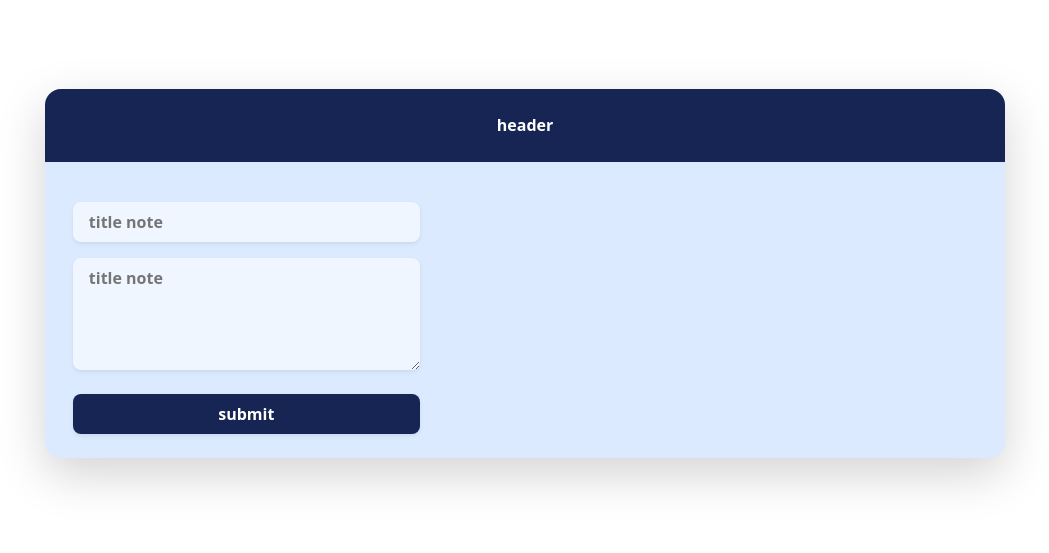
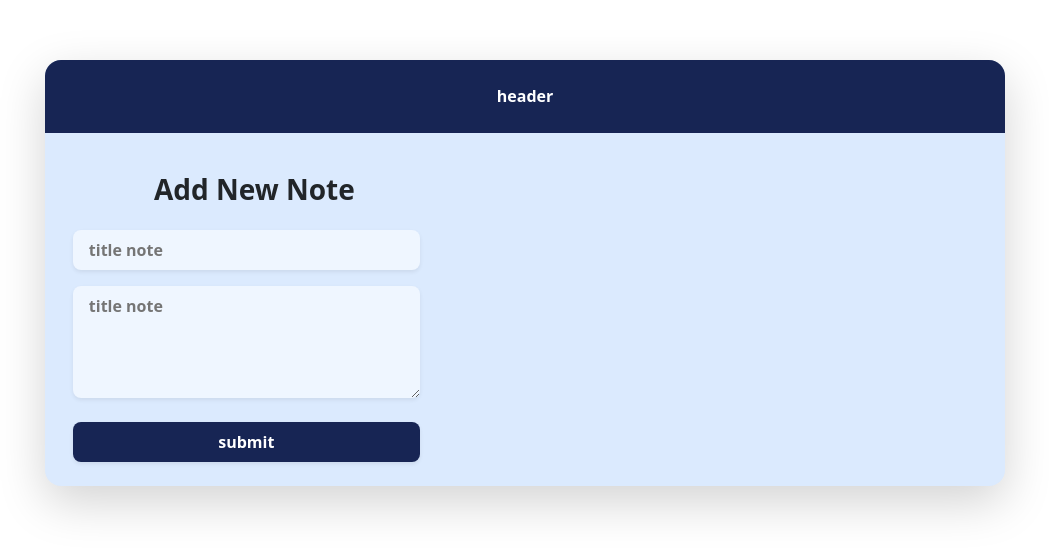
Before and after one commit to MiaadEstakhri/note-app, a React (Vite) app: page / in a window 1280 px wide. Shown: the part 127-680 px from the top of the page, without its empty margins (115-1164 px from the left). Built offline with nearby package versions, Linux system fonts and the light colour scheme.

Commit message:
add new note

```diff
--- a/src/components/addNewNote/addNewNote.jsx
+++ b/src/components/addNewNote/addNewNote.jsx
@@ -1,12 +1,38 @@
-const AddNewNote = () => {
+import { useState } from "react";
+
+const AddNewNote = ({ setNote }) => {
+  const [title, setTitle] = useState("");
+  const [description, setDescription] = useState("");
+  const handleSubmit = (event) => {
+    event.preventDefault();
+    const newNote = {
+      title,
+      description,
+      Complete: false,
+      id: Date.now(),
+      createAt: new Date().toISOString(),
+    };
+    setTitle("");
+    setDescription("");
+    setNote((prevState) => [...prevState, newNote]);
+  };
+
   return (
-    <form className="d-flex flex-column align-items-center form-note me-3">
+    <div>
+      <h2 className="text-center fw-bold mb-4 h3 title-note">Add New Note</h2>
+      <form
+        className="d-flex flex-column align-items-center form-note me-3"
+        onSubmit={handleSubmit}>
         <input
           type="text"
+          value={title}
+          onChange={(event) => setTitle(event.target.value)}
           placeholder="title note"
           className="col-11 col-md-12  border-0 rounded-3 py-2 px-3 fw-bolder input-note shadow-sm"
         />
         <textarea
+          value={description}
+          onChange={(event) => setDescription(event.target.value)}
           placeholder="title note"
           rows="4"
           cols="30"
@@ -18,6 +44,7 @@ const AddNewNote = () => {
           submit
         </button>
       </form>
+    </div>
   );
 };
 
```
Lines whose indentation alone changed are shown as unchanged.
